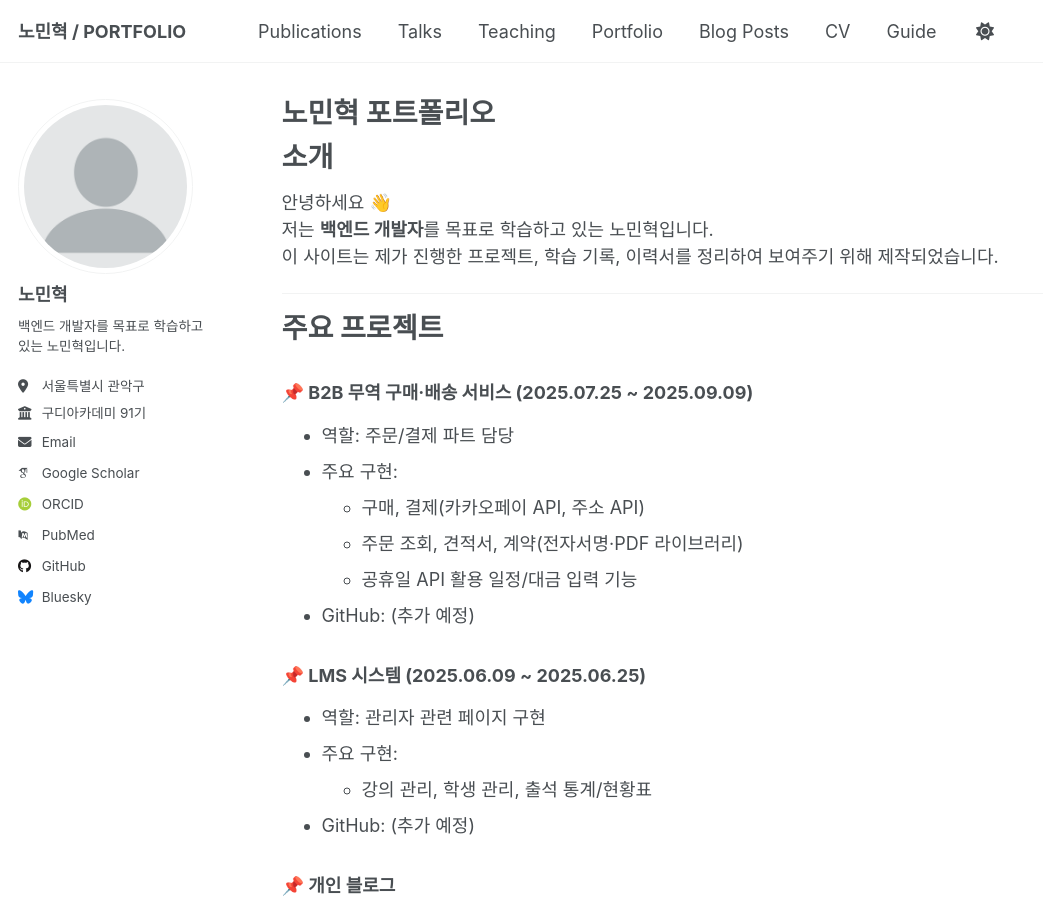
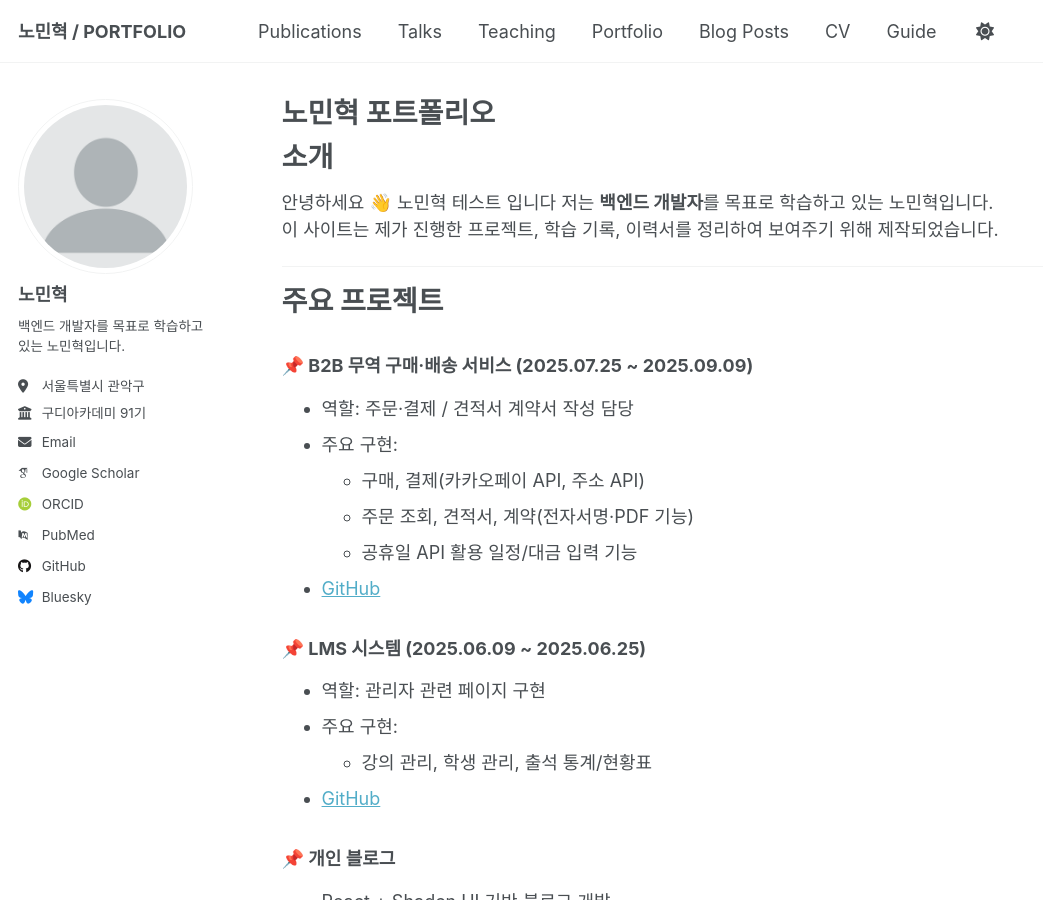
Before and after one commit to nohminhyeok/nohminhyeok.github.io, a Jekyll site: the page built from _pages/about.md, in a window 1280 px wide and 900 px high. Shown: the whole window, without its empty margins (0-1043 px from the left). Built offline with Jekyll 4.4.1, drawn with Linux system fonts in a browser that asks for light colours; some web fonts are replaced; a script that is not in the unit is left out.

Commit message:
주소 수정

```diff
--- a/_config.yml
+++ b/_config.yml
@@ -13,7 +13,7 @@ title                    : "노민혁 / PORTFOLIO"
 title_separator          : "-"
 name                     : &name "노민혁"
 description              : &description "백엔드 개발자 포트폴리오"   # Update this with a general description of your site, this is the default if not overridden by a page
-url                      : https://academicpages.github.io # The base hostname & protocol for your site e.g. "https://[your GitHub username].github.io",
+url                      : https://nohminhyeok.github.io # The base hostname & protocol for your site e.g. "https://[your GitHub username].github.io",
                                                            # or if you already have some other page hosted on Github then use "https://[your GitHub username].github.io/[Your Repo Name]"
 baseurl                  : "" # the subpath of your site, e.g. "/blog"
 repository               : "academicpages/academicpages.github.io"
--- a/_pages/about.md
+++ b/_pages/about.md
@@ -8,7 +8,7 @@ redirect_from:
 ---
 
 # 소개
-안녕하세요 👋
+안녕하세요 👋 노민혁 테스트 입니다
 저는 **백엔드 개발자**를 목표로 학습하고 있는 노민혁입니다.
 이 사이트는 제가 진행한 프로젝트, 학습 기록, 이력서를 정리하여 보여주기 위해 제작되었습니다.
 
@@ -16,18 +16,18 @@ redirect_from:
 
 # 주요 프로젝트
 ### 📌 B2B 무역 구매·배송 서비스 (2025.07.25 ~ 2025.09.09)
-- 역할: 주문/결제 파트 담당
+- 역할: 주문·결제 / 견적서 계약서 작성 담당
 - 주요 구현:
   - 구매, 결제(카카오페이 API, 주소 API)
-  - 주문 조회, 견적서, 계약(전자서명·PDF 라이브러리)
+  - 주문 조회, 견적서, 계약(전자서명·PDF 기능)
   - 공휴일 API 활용 일정/대금 입력 기능
-- GitHub: (추가 예정)
+- <a href="https://github.com/freestyle-y/final_project_b2b.git">GitHub</a>
 
 ### 📌 LMS 시스템 (2025.06.09 ~ 2025.06.25)
 - 역할: 관리자 관련 페이지 구현
 - 주요 구현:
   - 강의 관리, 학생 관리, 출석 통계/현황표
-- GitHub: (추가 예정)
+- <a href="https://github.com/semi-lms/lms.git">GitHub</a>
 
 ### 📌 개인 블로그
 - React + Shadcn UI 기반 블로그 개발
```
